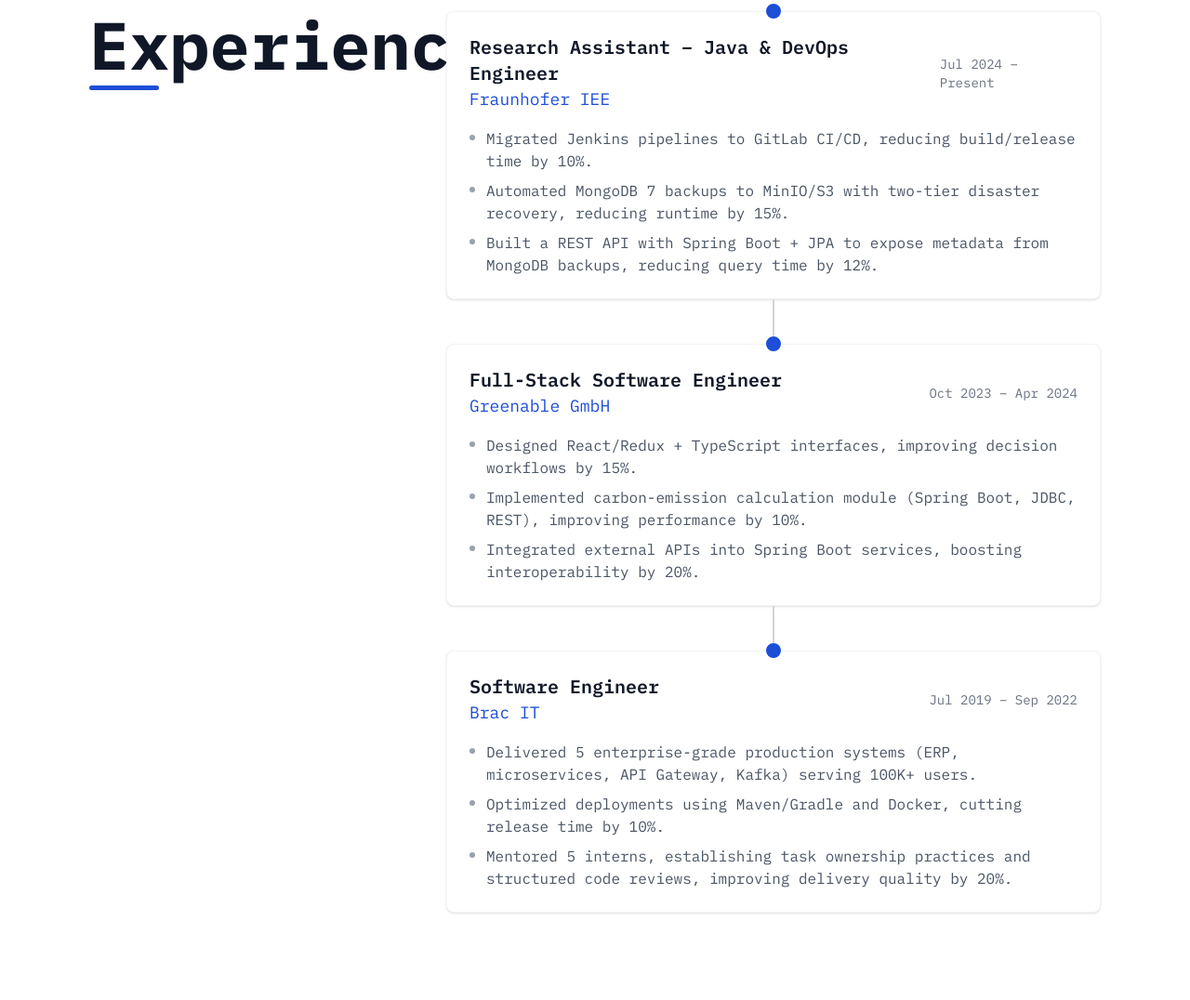
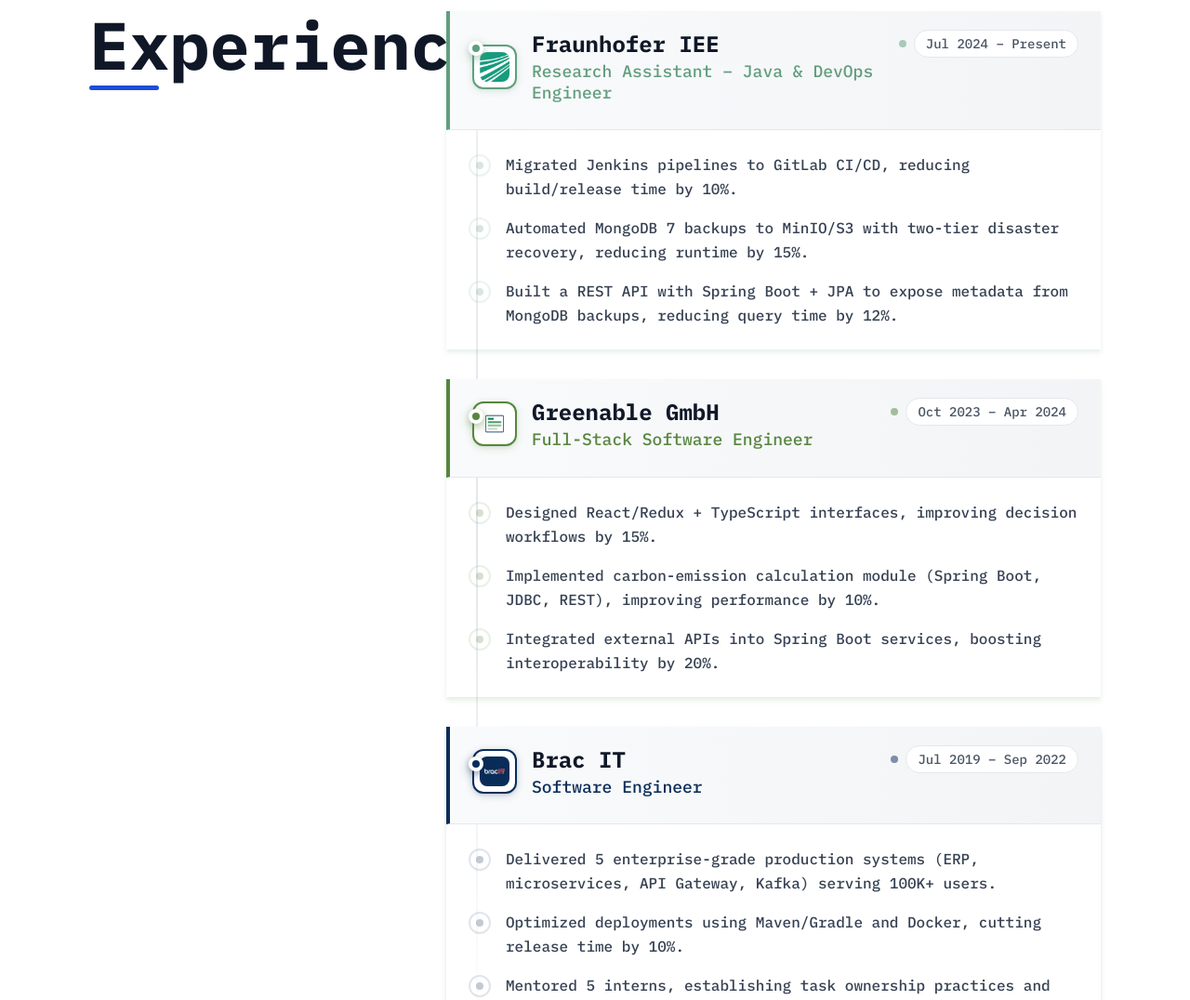
Before and after one commit to pratikmondal6/pratikmondal6.github.io, an Astro site: page / in a window 1280 px wide. Shown: the part 1466-2542 px from the top of the page at 93% size. Built offline with nearby package versions, Linux system fonts and the light colour scheme; Astro itself is replaced by a stand-in of ours.

Commit message:
Enhance expereince section

```diff
--- a/src/components/Experience.astro
+++ b/src/components/Experience.astro
@@ -1,6 +1,13 @@
 ---
 import { siteConfig } from "../config";
 const hasExperience = siteConfig.experience && siteConfig.experience.length > 0;
+
+// Company brand colors
+const companyColors = {
+  "Fraunhofer IEE": "#619E7E",
+  "Greenable GmbH": "#56863F",
+  "Brac IT": "#0A2D59"
+};
 ---
 
 {
@@ -20,51 +27,87 @@ const hasExperience = siteConfig.experience && siteConfig.experience.length > 0;
 
           <div class="lg:col-span-8">
             <div class="relative">
-              {siteConfig.experience.map((exp, index) => (
-                <div class="relative mb-12 last:mb-0">
-                  {/* Timeline dot at top of card */}
-                  <div
-                    class="absolute left-1/2 -top-2 w-4 h-4 bg-white border-2 rounded-full -translate-x-1/2 z-20 transition-all duration-300"
-                    style={`border-color: ${siteConfig.accentColor}; background-color: ${siteConfig.accentColor}`}
-                  />
+              {/* Timeline line */}
+              <div class="absolute left-6 sm:left-8 top-8 bottom-0 w-0.5 bg-gradient-to-b from-gray-200 via-gray-300 to-transparent opacity-60" />
 
-                  {/* Connecting line below card */}
-                  {index < siteConfig.experience.length - 1 && (
-                    <div class="absolute left-1/2 bottom-0 w-0.5 h-12 bg-gray-300 -translate-x-1/2 translate-y-full z-10" />
-                  )}
+              {siteConfig.experience.map((exp, index) => {
+                const companyColor = (companyColors as any)[exp.company] || siteConfig.accentColor;
+                return (
+                <div class="relative mb-6 sm:mb-8 last:mb-0 group">
+                  {/* Timeline dot */}
+                  <div class="absolute left-4 sm:left-6 top-6 sm:top-8 w-4 h-4 rounded-full border-4 border-white z-20 transition-all duration-500 group-hover:scale-125"
+                       style={`background-color: ${companyColor}; box-shadow: 0 4px 12px rgba(${companyColor === '#619E7E' ? '97, 158, 126' : companyColor === '#56863F' ? '86, 134, 63' : '10, 45, 89'}, 0.4), 0 2px 6px rgba(${companyColor === '#619E7E' ? '97, 158, 126' : companyColor === '#56863F' ? '86, 134, 63' : '10, 45, 89'}, 0.2)`} />
 
                   {/* Experience card */}
-                  <div class="bg-white rounded-lg shadow-sm border border-gray-100 p-4 sm:p-5 md:p-6 hover:shadow-md transition-shadow duration-300">
-                    <div class="flex flex-col sm:flex-row sm:items-center sm:justify-between mb-4">
-                      <div>
-                        <h3 class="text-lg sm:text-xl font-semibold text-gray-900">
-                          {exp.title}
-                        </h3>
-                        <p
-                          class="text-base sm:text-lg"
-                          style={`color: ${siteConfig.accentColor}`}
-                        >
-                          {exp.company}
-                        </p>
+                  <div class="ml-12 sm:ml-16 bg-white rounded-xl sm:rounded-2xl border border-gray-100 overflow-hidden transition-all duration-500 hover:-translate-y-2 hover:scale-[1.02] group-hover:bg-gradient-to-br group-hover:from-white group-hover:to-gray-50"
+                       style={`box-shadow: 0 4px 6px rgba(${companyColor === '#619E7E' ? '97, 158, 126' : companyColor === '#56863F' ? '86, 134, 63' : '10, 45, 89'}, 0.1), 0 2px 4px rgba(${companyColor === '#619E7E' ? '97, 158, 126' : companyColor === '#56863F' ? '86, 134, 63' : '10, 45, 89'}, 0.06)`}
+                       class="hover:shadow-lg"
+                       onmouseenter={`this.style.boxShadow = '0 20px 25px rgba(${companyColor === '#619E7E' ? '97, 158, 126' : companyColor === '#56863F' ? '86, 134, 63' : '10, 45, 89'}, 0.15), 0 10px 10px rgba(${companyColor === '#619E7E' ? '97, 158, 126' : companyColor === '#56863F' ? '86, 134, 63' : '10, 45, 89'}, 0.08)'`}
+                       onmouseleave={`this.style.boxShadow = '0 4px 6px rgba(${companyColor === '#619E7E' ? '97, 158, 126' : companyColor === '#56863F' ? '86, 134, 63' : '10, 45, 89'}, 0.1), 0 2px 4px rgba(${companyColor === '#619E7E' ? '97, 158, 126' : companyColor === '#56863F' ? '86, 134, 63' : '10, 45, 89'}, 0.06)'`}>
+                    {/* Header section */}
+                    <div class="bg-gradient-to-r from-gray-50 to-gray-100 px-4 sm:px-6 py-4 sm:py-5 border-b border-gray-200 relative overflow-hidden"
+                         style={`border-left: 4px solid ${companyColor}`}>
+                      {/* Subtle background pattern */}
+                      <div class="absolute inset-0 bg-gradient-to-r from-transparent via-white/30 to-transparent opacity-0 group-hover:opacity-100 transition-opacity duration-500"></div>
+
+                      <div class="relative flex flex-col sm:flex-row sm:items-start sm:justify-between">
+                        <div class="flex-1">
+                          <div class="flex items-center gap-3 sm:gap-4 mb-2">
+                            {/* Company logo */}
+                            <div class="w-10 h-10 sm:w-12 sm:h-12 rounded-lg sm:rounded-xl bg-white border-2 flex items-center justify-center overflow-hidden flex-shrink-0 transition-all duration-300 group-hover:scale-105"
+                                 style={`border-color: ${companyColor}; box-shadow: 0 2px 8px rgba(${companyColor === '#619E7E' ? '97, 158, 126' : companyColor === '#56863F' ? '86, 134, 63' : '10, 45, 89'}, 0.2), 0 1px 3px rgba(${companyColor === '#619E7E' ? '97, 158, 126' : companyColor === '#56863F' ? '86, 134, 63' : '10, 45, 89'}, 0.1)`}>
+                              {exp.logo ? (
+                                <img
+                                  src={exp.logo}
+                                  alt={`${exp.company} logo`}
+                                  class="w-6 h-6 sm:w-8 sm:h-8 object-contain rounded-md sm:rounded-lg transition-transform duration-300 group-hover:scale-110"
+                                />
+                              ) : (
+                                <div class="w-5 h-5 sm:w-6 sm:h-6 rounded transition-transform duration-300 group-hover:scale-110"
+                                     style={`background: linear-gradient(135deg, ${companyColor}, ${companyColor}80)`} />
+                              )}
+                            </div>
+                            <div class="min-w-0 flex-1">
+                              <h3 class="text-lg sm:text-xl lg:text-2xl font-bold text-gray-900 leading-tight truncate transition-colors duration-300 group-hover:text-gray-800">
+                                {exp.company}
+                              </h3>
+                              <p class="text-sm sm:text-base lg:text-lg font-medium mt-1 leading-tight transition-colors duration-300"
+                                 style={`color: ${companyColor}`}>
+                                {exp.title}
+                              </p>
+                            </div>
+                          </div>
+                        </div>
+                        <div class="flex items-center gap-2 mt-3 sm:mt-0 flex-shrink-0">
+                          <div class="w-2 h-2 rounded-full animate-pulse" style={`background-color: ${companyColor}`} />
+                          <span class="text-xs sm:text-sm font-medium text-gray-600 bg-white px-2 sm:px-3 py-1 rounded-full border border-gray-200 whitespace-nowrap transition-all duration-300 group-hover:bg-gray-50 group-hover:border-gray-300">
+                            {exp.dateRange}
+                          </span>
+                        </div>
                       </div>
-                      <span class="text-xs sm:text-sm text-gray-500 mt-2 sm:mt-0">
-                        {exp.dateRange}
-                      </span>
                     </div>
 
-                    <ul class="space-y-2">
-                      {exp.bullets.map((bullet) => (
-                        <li class="flex items-start">
-                          <span class="inline-block w-1.5 h-1.5 rounded-full bg-gray-400 mt-2 mr-3 flex-shrink-0" />
-                          <span class="text-sm sm:text-base text-gray-600">
-                            {bullet}
-                          </span>
-                        </li>
-                      ))}
-                    </ul>
+                    {/* Content section */}
+                    <div class="p-4 sm:p-6">
+                      <div class="space-y-3 sm:space-y-4">
+                        {exp.bullets.map((bullet, bulletIndex) => (
+                          <div class="flex items-start group/bullet opacity-0 animate-[fadeInUp_0.6s_ease-out_forwards]" style={`animation-delay: ${bulletIndex * 0.1}s`}>
+                            <div class="flex-shrink-0 w-5 h-5 sm:w-6 sm:h-6 rounded-full border-2 border-gray-200 flex items-center justify-center mt-0.5 mr-3 sm:mr-4 transition-all duration-300 group-hover/bullet:scale-110"
+                                 style={`border-color: ${companyColor}20`}>
+                              <div class="w-1.5 h-1.5 sm:w-2 sm:h-2 rounded-full bg-gray-300 transition-all duration-300"
+                                   style={`background-color: ${companyColor}40`} />
+                            </div>
+                            <p class="text-gray-700 leading-relaxed text-sm sm:text-base font-medium transition-colors duration-300 group-hover/bullet:text-gray-900">
+                              {bullet}
+                            </p>
+                          </div>
+                        ))}
+                      </div>
+                    </div>
                   </div>
                 </div>
-              ))}
+                );
+              })}
             </div>
           </div>
         </div>
--- a/src/config.ts
+++ b/src/config.ts
@@ -88,6 +88,7 @@ export const siteConfig = {
       company: "Fraunhofer IEE",
       title: "Research Assistant – Java & DevOps Engineer",
       dateRange: "Jul 2024 – Present",
+      logo: "/logos/fraunhofer-iee-logo.jpg",
       bullets: [
         "Migrated Jenkins pipelines to GitLab CI/CD, reducing build/release time by 10%.",
         "Automated MongoDB 7 backups to MinIO/S3 with two-tier disaster recovery, reducing runtime by 15%.",
@@ -98,6 +99,7 @@ export const siteConfig = {
       company: "Greenable GmbH",
       title: "Full-Stack Software Engineer",
       dateRange: "Oct 2023 – Apr 2024",
+      logo: "/logos/greenable-logo.jpg",
       bullets: [
         "Designed React/Redux + TypeScript interfaces, improving decision workflows by 15%.",
         "Implemented carbon-emission calculation module (Spring Boot, JDBC, REST), improving performance by 10%.",
@@ -108,6 +110,7 @@ export const siteConfig = {
       company: "Brac IT",
       title: "Software Engineer",
       dateRange: "Jul 2019 – Sep 2022",
+      logo: "/logos/brac-it-logo.jpg",
       bullets: [
         "Delivered 5 enterprise-grade production systems (ERP, microservices, API Gateway, Kafka) serving 100K+ users.",
         "Optimized deployments using Maven/Gradle and Docker, cutting release time by 10%.",
--- a/src/styles/global.css
+++ b/src/styles/global.css
@@ -3,3 +3,26 @@
 body {
   font-family: 'IBM Plex Mono', monospace;
 }
+
+/* Custom animations for experience cards */
+@keyframes fadeInUp {
+  from {
+    opacity: 0;
+    transform: translateY(20px);
+  }
+  to {
+    opacity: 1;
+    transform: translateY(0);
+  }
+}
+
+/* Smooth scroll behavior */
+html {
+  scroll-behavior: smooth;
+}
+
+/* Enhanced focus states */
+*:focus {
+  outline: 2px solid #1d4ed8;
+  outline-offset: 2px;
+}
```
Also changed, not shown: src/components/ExperienceAdvanced.astro (added), src/components/ExperienceGlass.astro (added), src/components/ExperienceInteractive.astro (added).
